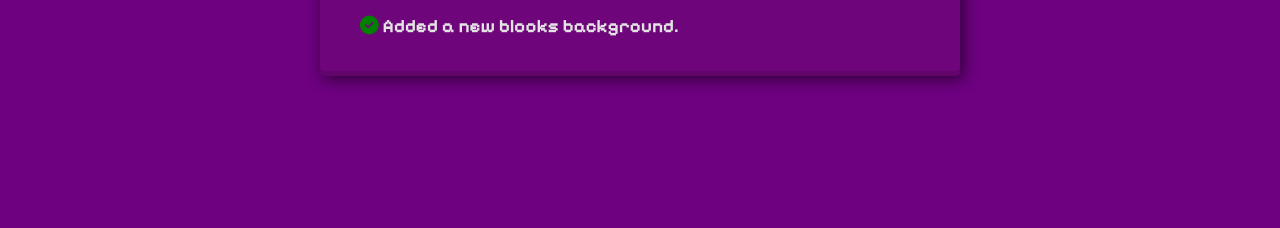
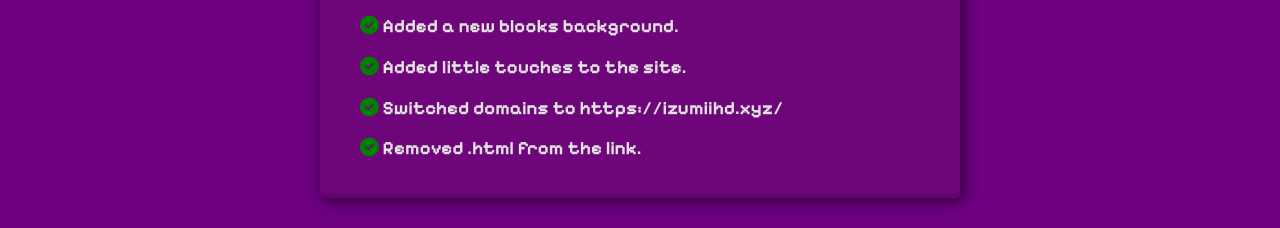
Before and after one commit to technoscootalo/Pixelit-BPS, a website: page public/site/changelogs.html in a window 1280 px wide. Shown: the part 1818-2046 px from the top of the page. Before the commit the page ends 1924 px from the top, so only its background shows below. Drawn offline with Linux system fonts and the light colour scheme.

Commit message:
updated changelog

```diff
--- a/public/site/changelogs.html
+++ b/public/site/changelogs.html
@@ -84,6 +84,9 @@
           <h3 class="changelog-feature"><i class="fas fa-check-circle changelog-check"></i> Added a pixel gifting feature.</h3>
           <h3 class="changelog-feature"><i class="fas fa-check-circle changelog-check"></i> Added a notifications feature.</h3>
           <h3 class="changelog-feature"><i class="fas fa-check-circle changelog-check"></i> Added a new blooks background.</h3>
+          <h3 class="changelog-feature"><i class="fas fa-check-circle changelog-check"></i> Added little touches to the site.</h3>
+          <h3 class="changelog-feature"><i class="fas fa-check-circle changelog-check"></i> Switched domains to https://izumiihd.xyz/</h3>
+          <h3 class="changelog-feature"><i class="fas fa-check-circle changelog-check"></i> Removed .html from the link.</h3>
       </div>
     </div>
   </div>
```
